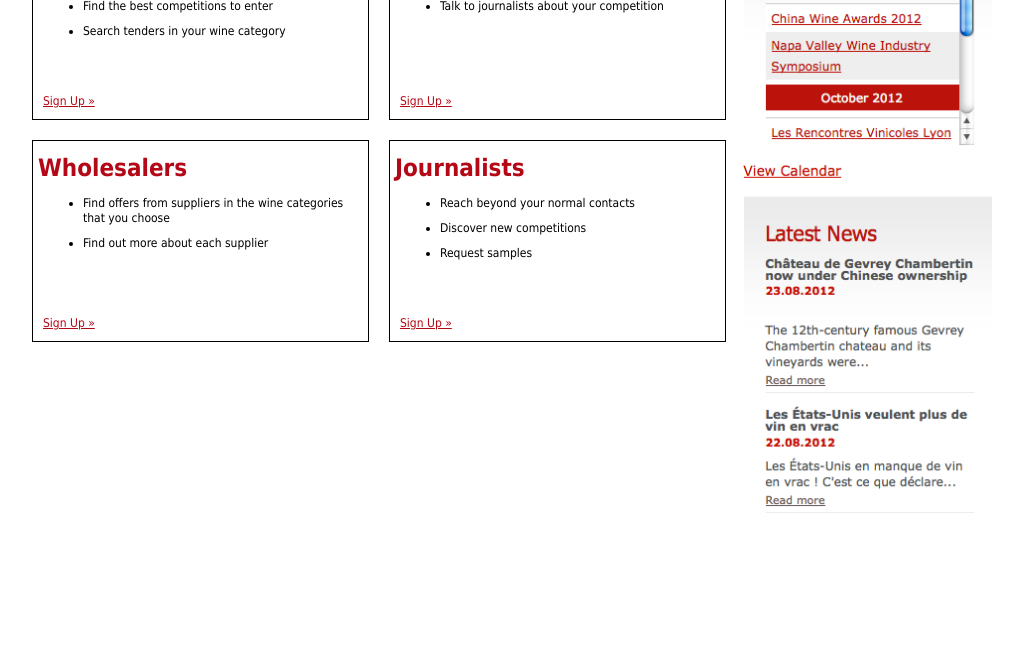
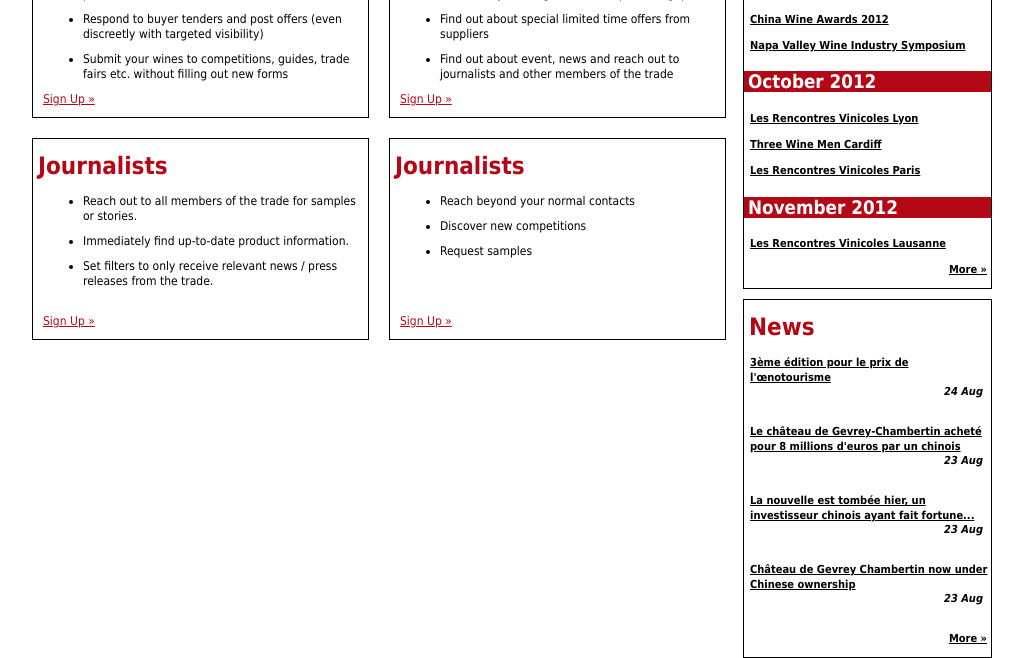
Before and after one commit to jimmytidey/wsb2b, a PHP site: page /v3.php in a window 1280 px wide. Shown: the part 453-1111 px from the top of the page, without its empty margins (128-1151 px from the left). Before the commit the page ends 966 px from the top, so only its background shows below. Run offline with PHP 8.4, Linux system fonts and the light colour scheme; some libraries are stand-ins or nearby versions.

Commit message:
automated commit

```diff
--- a/html/v3.php
+++ b/html/v3.php
@@ -6,7 +6,7 @@
 	<meta charset=utf-8 />
 
 
-	<title>LANDING V3</title>
+	<title>LANDING PAGE</title>
 	<meta name="google-site-verification" content="zQd8pef_mazi8KBab_uSbTF8BsxNJAE62AUWO2hgUho" />
 	<meta name="description" content="Jimmy Tidey - Product Manager and Creative Technologist" />
 
@@ -18,42 +18,131 @@
 
 	<script type="text/javascript" src="http://code.jquery.com/jquery-1.5.min.js"></script>
 
+    <script>
+        $(document).ready(function() {
+            $('.tab').mouseover(function(){
+                var img_src = $(this).attr('src');
+                img_src = img_src.split('.');
+                $(this).attr('src', img_src[0] + "_down.png");
+                var type = $(this).attr('id');
+                type +='_text';
+
+                var html = $('#'+type).html();
+
+                $('#content_holder').html(html);
+            });
+
+            $('.tab').mouseout(function(){
+                var img_src = $(this).attr('src');
+                img_src = img_src.split('_');
+                $(this).attr('src', img_src[0] + "_"+ img_src[1] +".png");
+                $('#content_holder').html("<img src='resources/black_banner_julian_copy.png' />");
+            });
+        });
+
+
+    </script>
+
 <head>
 
-<body id='v3'>
+<body id='v2'>
     <div id='container'>
         <img src='resources/header.png' />
-        <img src='resources/banner.png' />
-        <img src='resources/sidebar.png' id='sidebar' />
+
+        <img src='resources/tab_directory.png' id='directory' class='tab' />
+        <img src='resources/tab_comp.png' id='comp' class='tab' />
+        <img src='resources/tab_offer.png' id='offer' class='tab' />
+        <img src='resources/tab_press.png' id='press' class='tab' />
+
+        <div id='content_holder'>
+            <img src='resources/banner_v3.png' />
+        </div>
+
+        <div id='offer_text' class='tab_content'>
+            <p>Tenders enable buyers to reach out to all potential suppliers for a given category of product and receive offers from them. Offers enable suppliers to let the buyers know about a limited time special offers (such as bin-ends) or branded products at especially attractive pricing. Free for buyers, pay as you go for sellers.</p>
+        </div>
+
+        <div id='comp_text' class='tab_content'>
+            <p>Competition and event organizers or journalists seeking samples can easily solicit suppliers through our platform who can sign up and submit their product information to the organiser which is stored on the platform so they only have to complete their product information once!</p>
+        </div>
+
+        <div id='press_text' class='tab_content'>
+            <p>Get your news out to the press by uploading your press releases and other news items. Journalists can apply filters to receive only relevant news items. Stay informed about the latest news.<p>
+        </div>
+
+        <div id='directory_text' class='tab_content'>
+            <p>Search for people, companies and products. Ensure you, your company and products can be found by others and connect to other members of the trade and connect with multiple companies that you own or work for. (It is still early days for this platform but ultimately you will be able to find out who sells what to whom.)</p>
+        </div>
+
+        <div id='sidebar'>
+            <div id='events'>
+                <h2>Events</h2>
+
+                <h3>September 2012</h3>
+                <p>China Wine Awards 2012</p>
+                <p>Napa Valley Wine Industry Symposium</p>
+
+                <h3>October 2012</h3>
+                <p>Les Rencontres Vinicoles Lyon</p>
+                <p>Three Wine Men Cardiff</p>
+                <p>Les Rencontres Vinicoles Paris</p>
+
+                <h3>November 2012</h3>
+                <p>Les Rencontres Vinicoles Lausanne</p>
+
+                <p class='more'>More &raquo;</p>
+            </div>
+
+            <div id='news'>
+                <h2>News</h2>
+
+
+                <p>3ème édition pour le prix de l'œnotourisme </p><em>24 Aug</em>
+
+                <p>Le château de Gevrey-Chambertin acheté pour 8 millions d'euros par un chinois </p><em>23 Aug</em>
+                <p>La nouvelle est tombée hier, un investisseur chinois ayant fait fortune...   </p><em>23 Aug</em>
+
+                <p>Château de Gevrey Chambertin now under Chinese ownership  </p><em>23 Aug</em>
+
+
+
+                <p class='more'>More &raquo;</p>
+            </div>
+        </div>
 
 
         <div class='cta'>
             <h2>Suppliers</h2>
+
             <ul>
-                <li>Claim your wine from our database</li>
-                <li>Find the best competitions to enter</li>
-                <li>Search tenders in your wine category</li>
+                <li>Enable customers and journalists to find your product information</li>
+                <li>Respond to buyer tenders and post offers (even discreetly with targeted visibility)</li>
+                <li>Submit your wines to competitions, guides, trade fairs etc. without filling out new forms</li>
+            </ul>
+
+            <p class='signup'>Sign Up &raquo;</p>
+
+        </div>
+
+
+        <div class='cta right'>
+
+            <h2>Buyers</h2>
+            <ul>
+                <li>Reach out to all potential suppliers by posting a tender for your range reviews or portfolio gaps</li>
+                <li>Find out about special limited time offers from suppliers</li>
+                <li>Find out about event, news and reach out to journalists and other members of the trade</li>
             </ul>
             <p class='signup'>Sign Up &raquo;</p>
         </div>
 
+        <div class='cta'>
+            <h2>Journalists</h2>
 
-        <div class='cta right'>
-            <h2>Competition Organisers</h2>
             <ul>
-                <li>Discover suppliers who should enter</li>
-                <li>Talk to journalists about your competition</li>
-            </ul>
-            <p class='signup'>Sign Up &raquo;</p>
-        </div>
-
-
-
-        <div class='cta'>
-            <h2>Wholesalers</h2>
-            <ul>
-                <li>Find offers from suppliers in the wine categories that you choose</li>
-                <li>Find out more about each supplier</li>
+                <li>Reach out to all members of the trade for samples or stories.</li>
+                <li>Immediately find up-to-date product information.</li>
+                <li>Set filters to only receive relevant news / press releases from the trade.</li>
             </ul>
             <p class='signup'>Sign Up &raquo;</p>
         </div>
```
Also changed, not shown: 1 other file.
